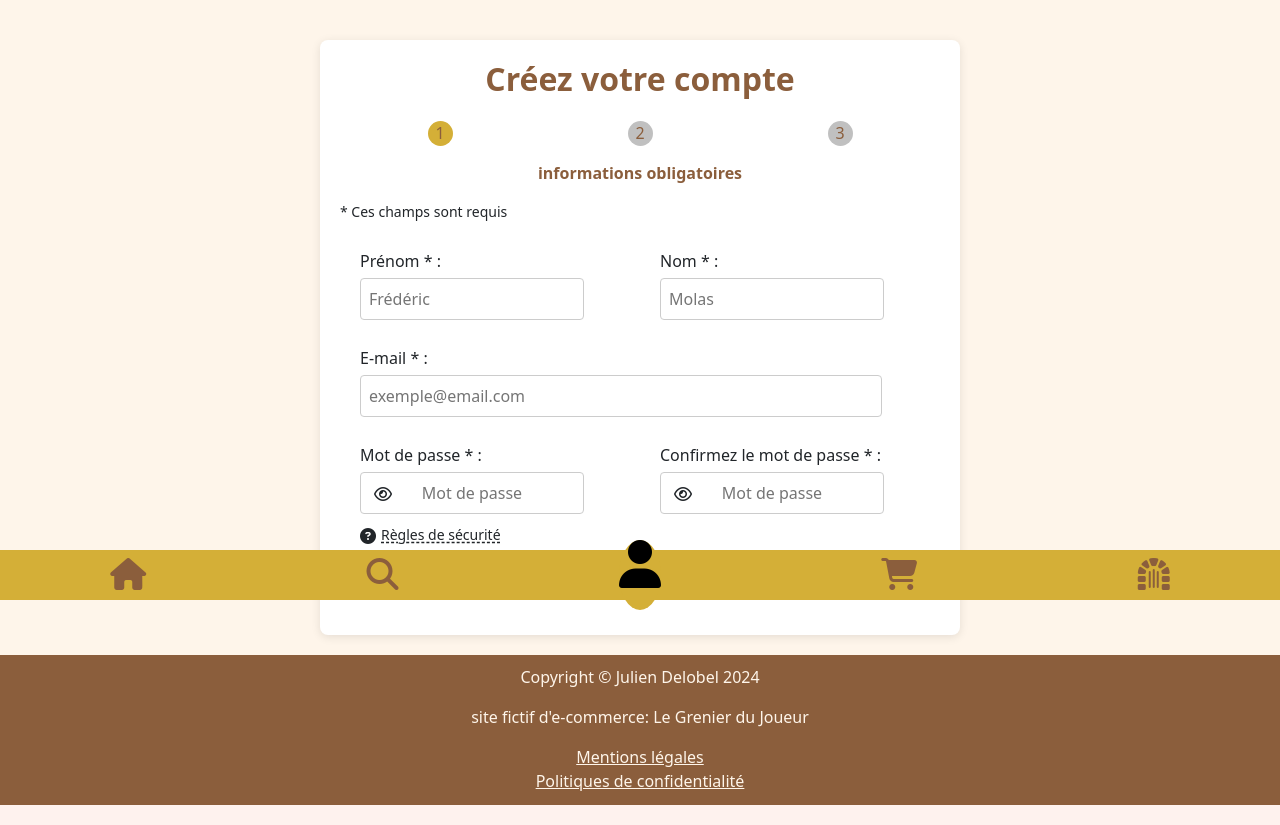
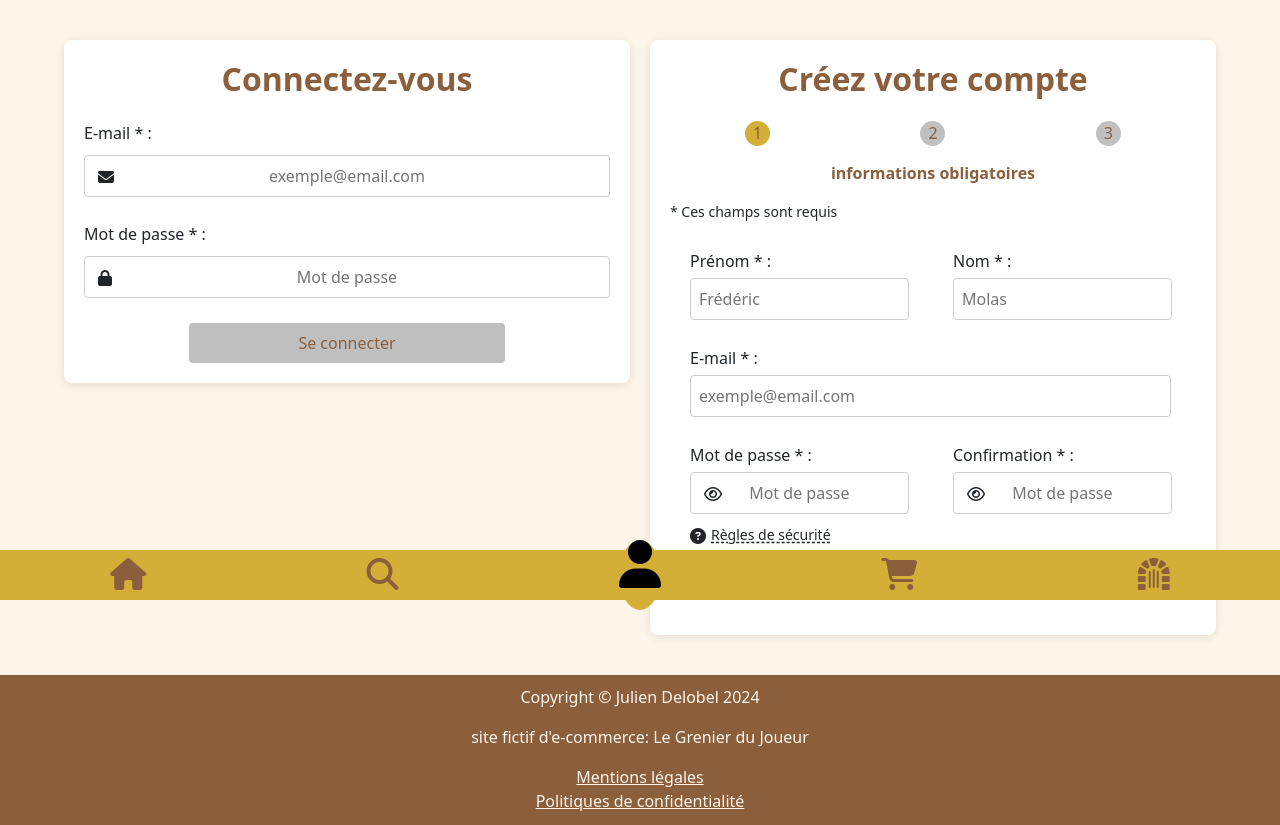
Before and after one commit to jdelobel5987/Le-grenier-du-joueur, a PHP site: page /connection.html in a window 1280 px wide. Shown: the part 200-1025 px from the top of the page. Run offline with PHP 8.4, Linux system fonts and the light colour scheme; some libraries are stand-ins or nearby versions.

Commit message:
add login form before the register form. Gave it styles, and made a side-by-side display on laptop-desktop devices.

```diff
--- a/assets/css/connection.css
+++ b/assets/css/connection.css
@@ -1,4 +1,4 @@
-.container-register {
+.container-register, .container-login {
     margin: 20px auto;
     width: 80%;
     display: grid;
@@ -28,18 +28,18 @@
     margin-bottom: 20px;
 }
 
-.step label {
+.step label, .login label {
     display: block;
     margin-bottom: 10px;
 }
 
-.field>i {
+.field>i, .login>i{
     position: absolute;
     padding: 14px;
     /* min-width: 40px; */
 }
 
-.step input {
+.step input, .login input {
     display: block;
     width: 100%;
     padding: 8px;
@@ -50,7 +50,7 @@
     /* text-align: center; */
 }
 
-.step #password, .step #pwdConfirm {
+.step #password, .step #pwdConfirm, #emailConnect, #passwordConnect {
     text-align: center
 }
 
@@ -105,7 +105,7 @@
     gap: 20px;
 }
 
-.buttons>button {
+.buttons>button, .container-login button {
     padding: 8px 30px;
     width: 50%;
     border: none;
@@ -115,7 +115,11 @@
     cursor: pointer;
 }
 
-.buttons>button[disabled] {
+.container-login button {
+    width: 100%;
+}
+
+.buttons>button[disabled], .container-login button[disabled] {
     background-color: var(--myColGrey);
     cursor: not-allowed;
 }
@@ -143,16 +147,29 @@
 }
 
 @media screen and (min-width: 768px) {
-    .container-register {
+    .container-register, .container-login {
         width: 50%;
     }
 }
 
 @media screen and (min-width: 1024px) {
-    .container-register {
+    body {
+        width: 100%;
+    }
+    main {
+        width: 90%;
+        margin: 20px auto;
+        display: flex;
+        align-content: center;
+        flex-wrap: nowrap;
+        flex-direction: row;
+        justify-content: center;
+    }
+    .container-register, .container-login {
         width: 50%;
         display: flex;
         flex-direction: column;
+        height: fit-content;
     }
     .step.active {
         display: flex;
@@ -182,7 +199,7 @@
     }
     .step.active input {
         display: block;
-        width: 80%;
+        width: 90%;
         padding: 8px;
         border: 1px solid #ccc;
         border-radius: 4px;
@@ -190,6 +207,29 @@
         margin-bottom: 10px;
     }
     #step1>.field:nth-of-type(3)>input {
-        width: 90%;
+        width: 95%;
+    }
+    .container-login button {
+        width: 60%;
+        margin: auto;
     }
 }
+
+/* @media screen and (min-width: 1440px) {
+    body {
+        width: 100%;
+    }
+    main {
+        width: 90%;
+        margin: 20px auto;
+        display: flex;
+        align-content: center;
+        flex-wrap: nowrap;
+        flex-direction: row;
+        justify-content: center;
+    }
+    .container-register, .container-login {
+        width: 40%;
+        height:fit-content;
+    }
+} */
--- a/connection.html
+++ b/connection.html
@@ -38,6 +38,24 @@
     </header>
 
     <main>
+        <form class="container-login" action="" method="">
+            <h2>Connectez-vous</h2>
+            <div class="login">
+                <label for="emailConnect">E-mail * : </label>
+                <i class="fa fa-envelope" id="login-envelope"></i>
+                <input id="emailConnect" name="email" type="email" placeholder="exemple@email.com" required
+                    autocomplete="on">
+            </div>
+            <div class="login">
+                <label for="password">Mot de passe * : </label>
+                <i class="fa fa-lock" id="login-lock"></i>
+                <input id="passwordConnect" name="password" type="password" placeholder="Mot de passe" required>
+            </div>
+            <button type="button" id="loginBtn" disabled>Se connecter</button>
+        </form>
+        <!-- <div class="separator">
+            <span>ou</span>
+        </div> -->
         <form class="container-register" action="" method="">
             <h2>Créez votre compte</h2>
             <div class="step-indicator">
@@ -70,7 +88,7 @@
                         required>
                 </div>
                 <div class="field">
-                    <label for="pwdConfirm">Confirmez le mot de passe * : </label>
+                    <label for="pwdConfirm">Confirmation * : </label>
                     <i class="fa fa-eye" id="pwdConfirm-eye"></i>
                     <input id="pwdConfirm" name="pwdConfirm" type="password" placeholder="Mot de passe"
                         autocomplete="on" required>
```
